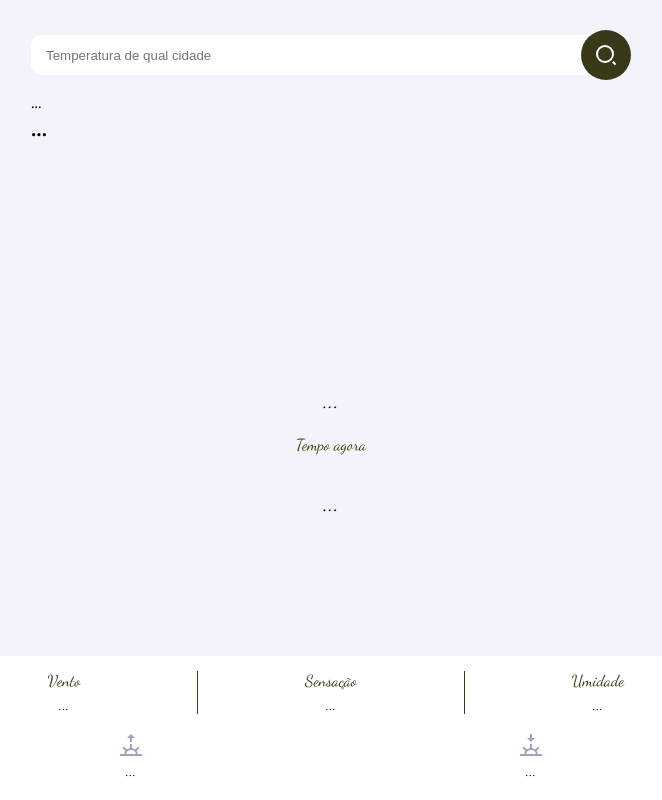
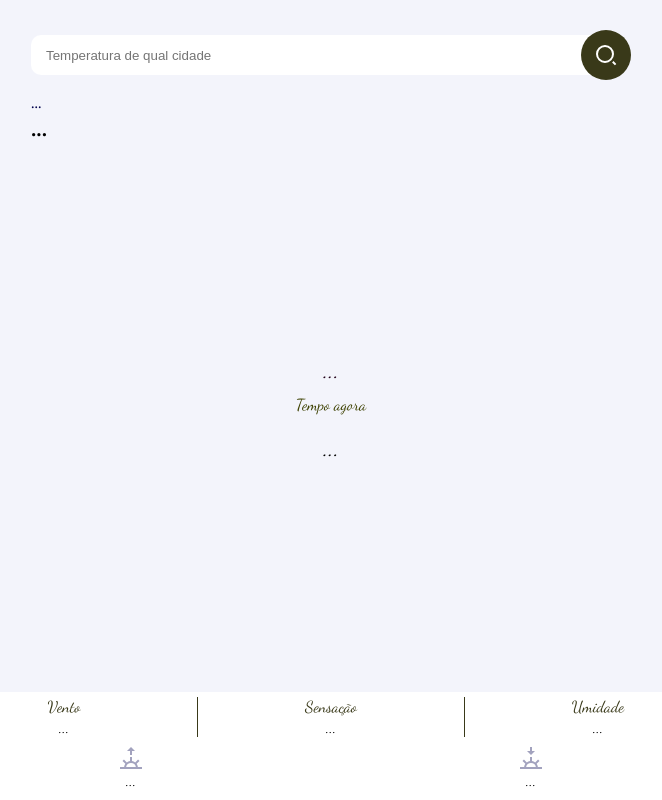
Before and after one commit to Wellingtonsm/meusnapclima, a plain HTML site: page index.html in a window 1280 px wide. Shown: the whole page, without its empty margins (309-971 px from the left). Drawn offline with Linux system fonts and the light colour scheme.

Commit message:
Add files via upload

```diff
--- a/style.css
+++ b/style.css
@@ -87,11 +87,13 @@ body {
     flex-direction: column;
     align-items: center;
     margin-top: 10px;
+    padding: 20px;
 }
 
 .currente-temperature__weather-icon{
     width: 125px;
-    margin-top: 50px;
+    margin-top: 15px;
+    padding: 15px;
 }
 
 .currente-temperature__description:first-letter {
@@ -102,17 +104,17 @@ body {
     color: rgb(34, 1, 25);
     font-weight: 500;
     font-size: 24px;
-    margin-top: 60px;
+    margin-top: 15px;
 }
 .currente-temperature__info-label{
-    margin-top: 20px;
+    margin-top: 10px;
     color: rgb(61, 65, 1);
 }
 .currente-temperature__current-temperature{
     font-size: 24px;
     font-weight: 500;
-    margin-top: 15px;
-    padding: 20px;
+    margin-top: 10px;
+    padding: 10px;
 }
 
 /* botton container */
@@ -128,7 +130,7 @@ body {
 }
 .temperature-details{
     display: flex;
-    margin-top: 15px;
+    margin-top: 5px;
 }
 .temperature-details__item{
     width: 100%;
@@ -147,14 +149,14 @@ body {
 
 .temperature-details__value, .sunset-sunrise__value {
     font-weight: 500;
-    margin-top: 5px;
+    margin-top: 2px;
 }
 
 /* Sun */
 
 .sunset-sunrise{
     display: flex;
-    margin: 20px auto;
+    margin: 10px auto;
 }
 .sunset-sunrise__item{
     width: 100%;
```
